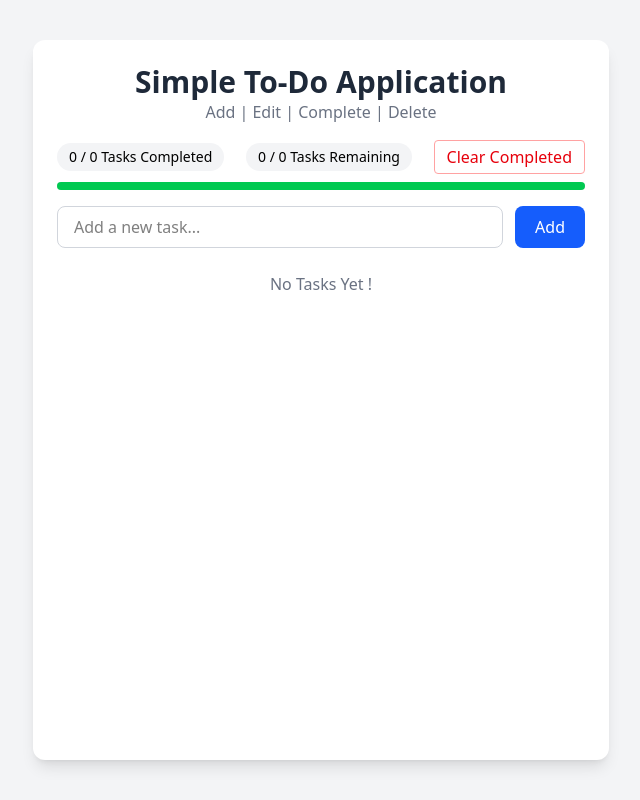
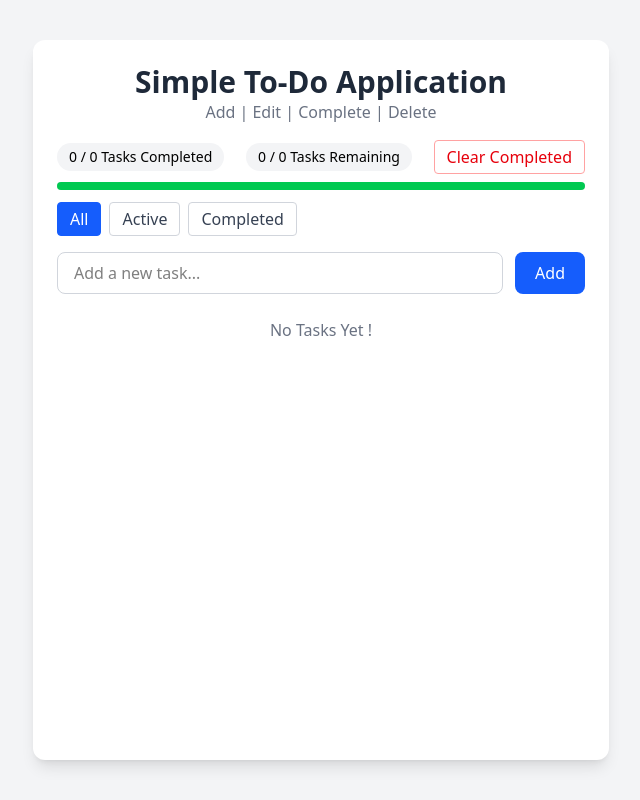
Before and after one commit to GuduruVinay/To-Do-List-Application, a React (Vite) app: page / in a window 1280 px wide. Shown: the whole page, without its empty margins (319-959 px from the left). Built offline with nearby package versions, Linux system fonts and the light colour scheme.

Commit message:
Added Filter Todos Buttons

```diff
--- a/src/App.jsx
+++ b/src/App.jsx
@@ -7,6 +7,8 @@ function App() {
   const [todos, setTodos] = useState([])
   // state: input for new todo
   const [newText, setNewText] = useState("")
+  // state: filter todo
+  const [filterTodos, setFilterTodos] = useState("all")
 
   // function: add todo
   const handleAdd = (e) => {
@@ -42,6 +44,13 @@ function App() {
     setTodos((prev) => prev.filter((todo) => !todo.completed))
   }
 
+  // function: filtered todos
+  const filteredTodos = todos.filter((todo) => {
+    if (filterTodos === "active") return !todo.completed
+    if (filterTodos === "completed") return todo.completed
+    return true
+  })
+
   return (
     <div className="min-h-screen bg-gray-100 py-10 px-4 flex justify-center">
       <div className="w-full max-w-xl bg-white shadow-lg rounded-xl p-6">
@@ -65,6 +74,21 @@ function App() {
               style={{width:`${((todos.length - todos.filter((t) => !t.completed).length) / todos.length) * 100}%`}}
             ></div>
           </div>
+          <div className="flex gap-2 mt-3">
+            {["all", "active", "completed"].map((type) => (
+              <button
+                key={type}
+                onClick={() => setFilterTodos(type)}
+                className={`px-3 py-1 rounded border ${
+                  filterTodos === type
+                   ? "bg-blue-600 text-white border-blue-600"
+                   : "border-gray-300 text-gray-700 hover:bg-gray-100"
+                }`}
+              >
+                {type.charAt(0).toUpperCase() + type.slice(1)}
+              </button>
+            ))}
+          </div>
           <form onSubmit={handleAdd} className="flex gap-3 mt-4">
             <input
               className="flex-1 border border-gray-300 rounded-lg px-4 py-2"
@@ -81,7 +105,7 @@ function App() {
             </button>
           </form>
           <ToDoList
-            todos={todos}
+            todos={filteredTodos}
             onDelete={handleDelete}
             onToggle={handleToggle}
             onEdit={handleEdit}
```
